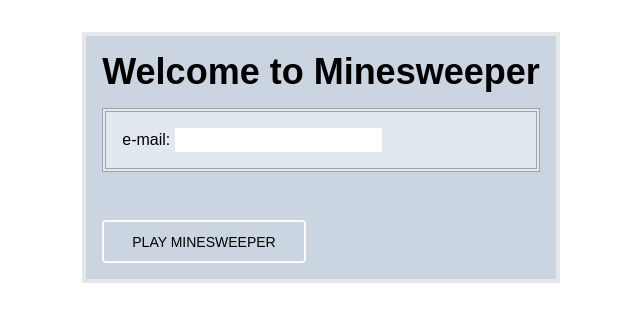
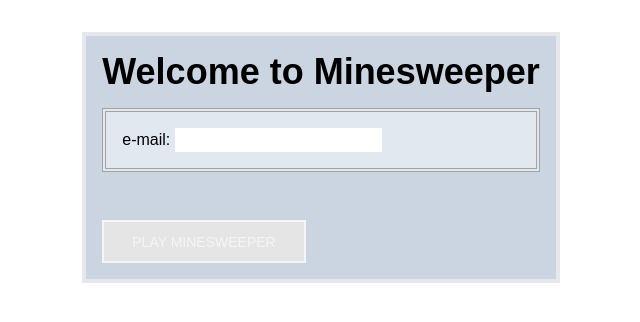
Before and after one commit to AlBaarS/rusty-minesweeper, a Next.js app: page / in a window 1280 px wide. Shown: the top 322 px of the page, without its empty margins (351-991 px from the left). Built offline with nearby package versions, Linux system fonts and the light colour scheme.

Commit message:
Made button more in line with the rest of the home screen

```diff
--- a/app/pages/MinesweeperStart.tsx
+++ b/app/pages/MinesweeperStart.tsx
@@ -35,8 +35,8 @@ export const MinesweeperStart = () => {
             <button
                 type="button"
                 className={classNames(
-                    "rounded border-2",
-                    "border-neutral-50",
+                    "border-2",
+                    "border-neutral-500",
                     "px-7",
                     "pb-[8px]",
                     "pt-[10px]",
@@ -54,6 +54,10 @@ export const MinesweeperStart = () => {
                     "focus:ring-0",
                     "active:border-neutral-200",
                     "active:text-neutral-200",
+                    "active:bg-neutral-500",
+                    "disabled:border-neutral-100",
+                    "disabled:text-neutral-100",
+                    "disabled:bg-neutral-200",
                     "hover:bg-neutral-100",
                     "hover:bg-opacity-10",
                 )}
```
